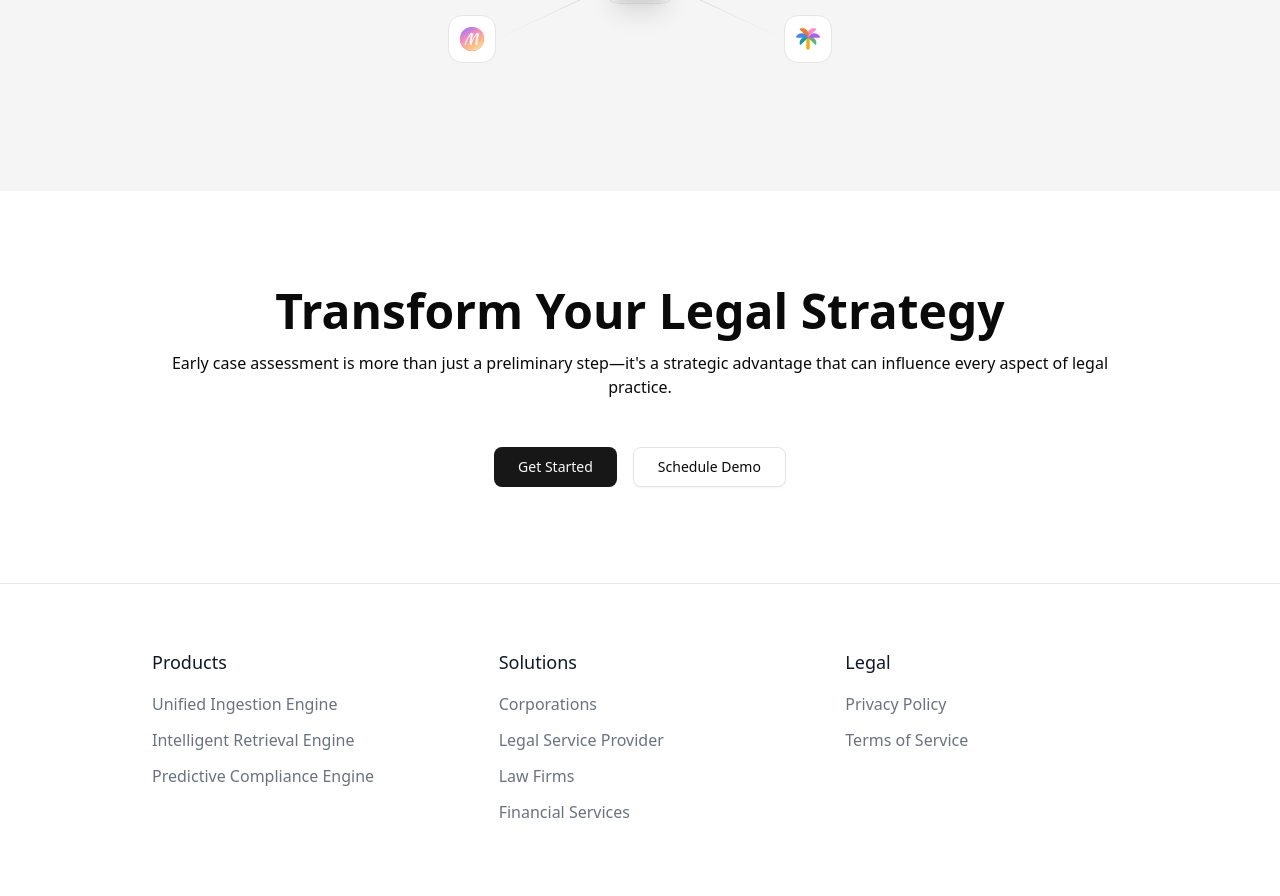
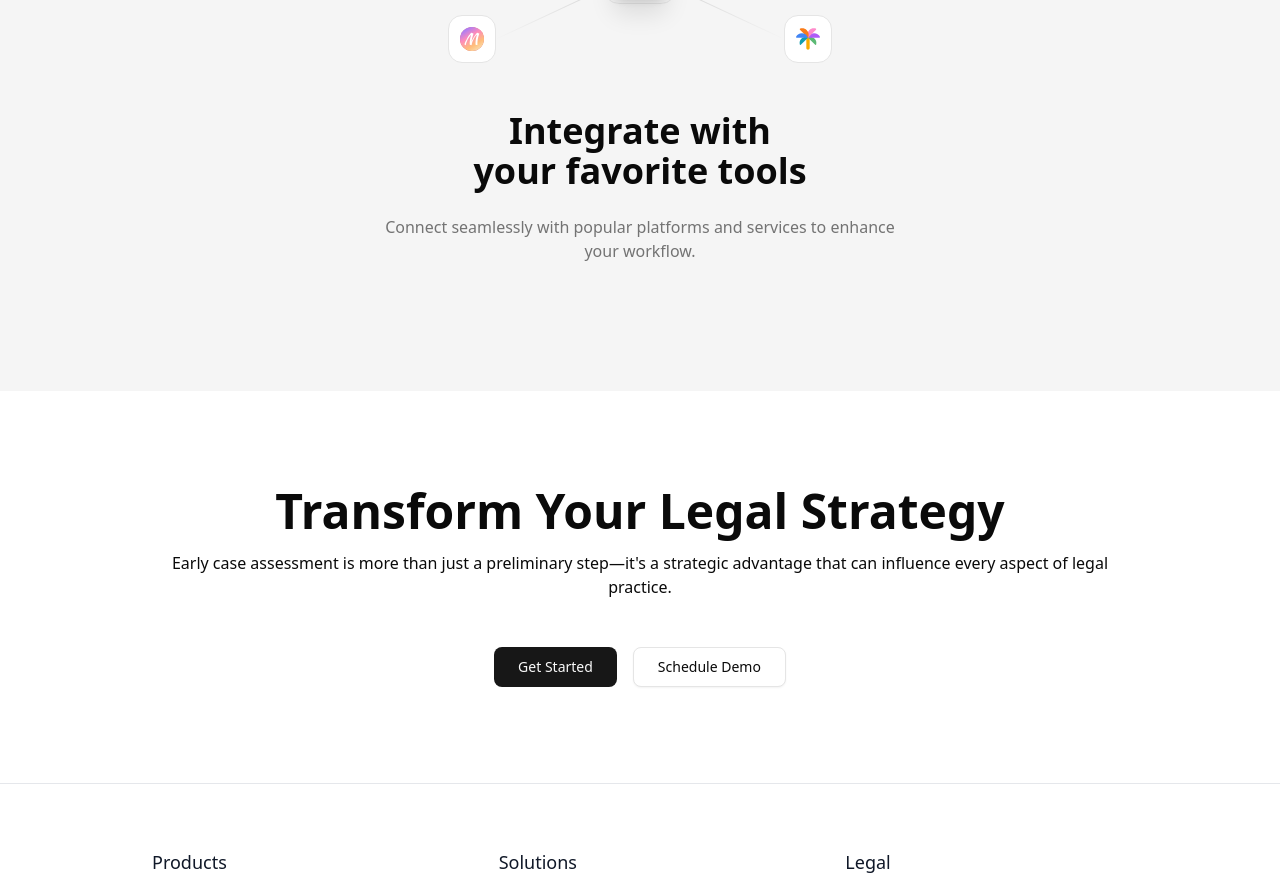
Before and after one commit to raghavshulka/landing-page, a Next.js app: page / in a window 1280 px wide. Shown: the part 2475-3371 px from the top of the page. Built offline with nearby package versions, Linux system fonts and the light colour scheme.

Commit message:
correction

```diff
--- a/components/integrations-4.tsx
+++ b/components/integrations-4.tsx
@@ -46,17 +46,17 @@ export default function IntegrationsSection() {
                             </IntegrationCard>
                         </div>
                     </div>
-                    {/* <div className="mx-auto mt-12 max-w-lg space-y-6 text-center">
+                    <div className="mx-auto mt-12 max-w-lg space-y-6 text-center">
                         <h2 className="text-balance text-3xl font-semibold md:text-4xl">Integrate with your favorite tools</h2>
                         <p className="text-muted-foreground">Connect seamlessly with popular platforms and services to enhance your workflow.</p>
 
-                        <Button
+                        {/* <Button
                             variant="outline"
                             size="sm"
                             asChild>
                             <Link href="#">Get Started</Link>
-                        </Button>
-                    </div> */}
+                        </Button> */}
+                    </div>
                 </div>
             </div>
         </section>
```
